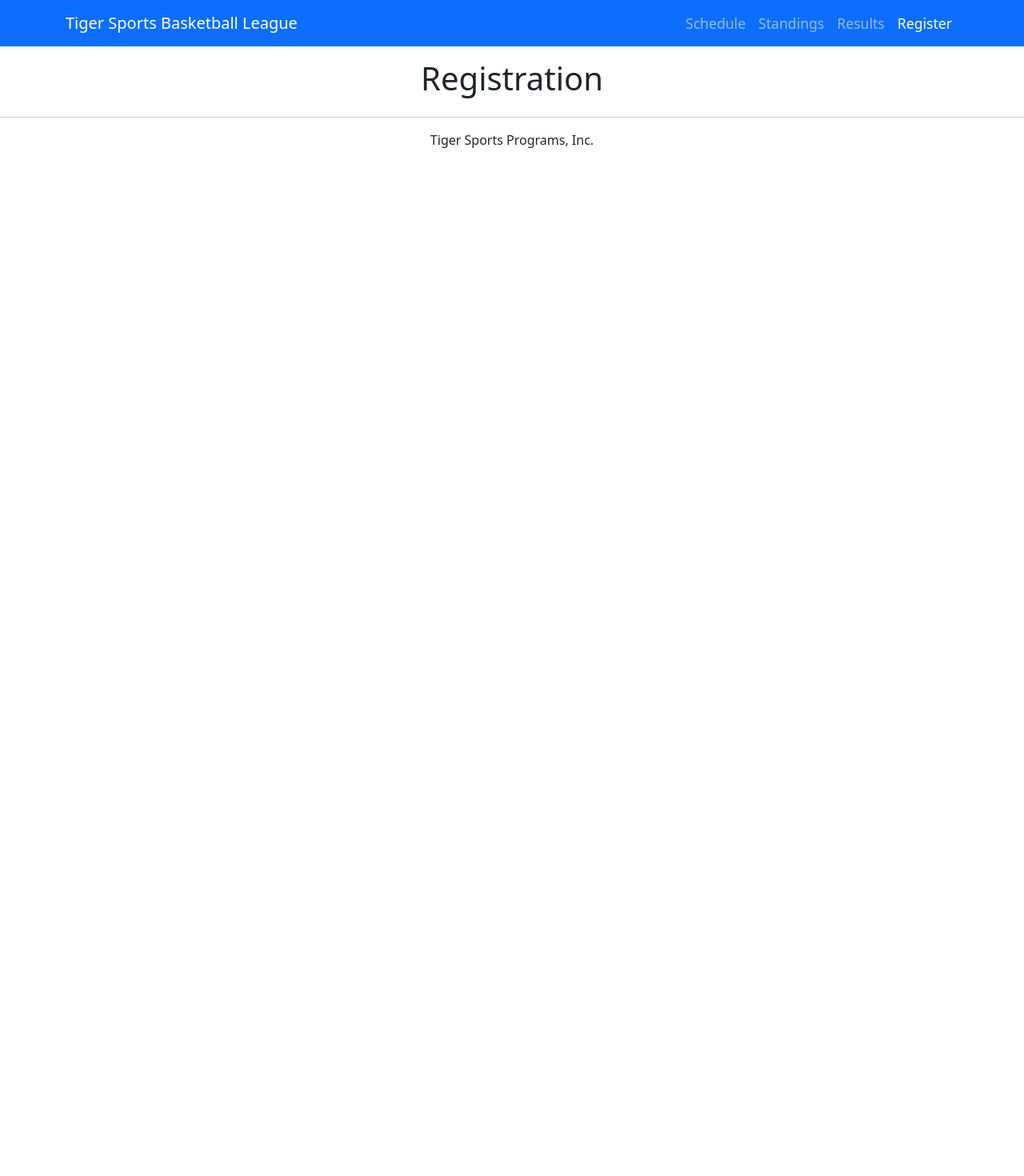
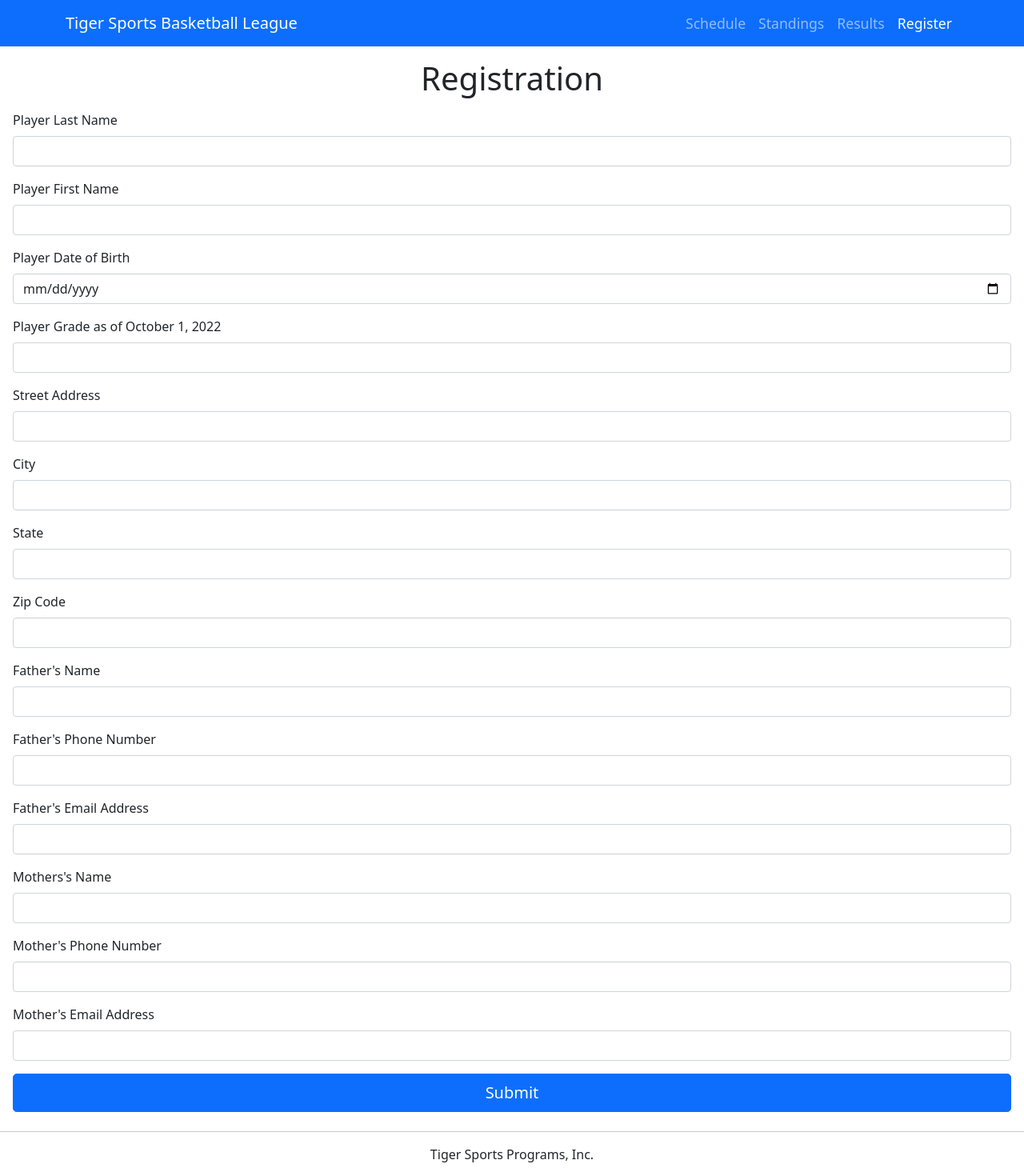
Before and after one commit to a-eiber/tigerbasketball, a React app: page /register in a window 1280 px wide. Shown: the top 1470 px of the page at 80% size. Before the commit the page ends 800 px from the top, so only its background shows below. Built offline with nearby package versions, Linux system fonts and the light colour scheme.

Commit message:
updated register page

```diff
--- /dev/null
+++ b/client/components/HelperFunctions.js
@@ -0,0 +1,15 @@
+import { useState } from 'react';
+
+export const useForm = (initialValues) => {
+  const [values, setValues] = useState(initialValues);
+
+  return [
+    values,
+    (e) => {
+      setValues({
+        ...values,
+        [e.target.name]: e.target.value,
+      });
+    },
+  ];
+};
--- a/client/components/Register.js
+++ b/client/components/Register.js
@@ -1,9 +1,167 @@
 import React from 'react';
+import { useForm } from './HelperFunctions';
+import { Button, Form } from 'react-bootstrap';
+import { useNavigate } from 'react-router-dom';
+import { useSelector, useDispatch } from 'react-redux';
+import { createPlayer } from '../store/playerSlice';
+import { toast } from 'react-toastify';
+import { injectStyle } from 'react-toastify/dist/inject-style';
 
 const Register = () => {
+  toast.configure();
+  const dispatch = useDispatch();
+  const navigate = useNavigate();
+
+  const [values, handleChange] = useForm({
+    firstName: '',
+    lastName: '',
+    dateOfBirth: '',
+    grade: '',
+    streetAddress: '',
+    city: '',
+    state: '',
+    zip: '',
+    fathersName: '',
+    fathersPhone: '',
+    fathersEmail: '',
+    mothersName: '',
+    mothersPhone: '',
+    mothersEmail: '',
+  });
+
+  const handleSubmit = (e) => {
+    e.preventDefault();
+    dispatch(createPlayer({ values }));
+    injectStyle();
+    toast.success('Player Registered!');
+    navigate('/');
+  };
+
   return (
     <div>
       <h1 className="text-center mt-3">Registration</h1>
+      <Form onSubmit={handleSubmit}>
+        <Form.Group className="mb-3 d-block">
+          <Form.Label>Player Last Name</Form.Label>
+          <Form.Control
+            name="lastName"
+            value={values.lastName}
+            onChange={handleChange}></Form.Control>
+        </Form.Group>
+
+        <Form.Group className="mb-3 d-block">
+          <Form.Label>Player First Name</Form.Label>
+          <Form.Control
+            name="firstName"
+            value={values.firstName}
+            onChange={handleChange}></Form.Control>
+        </Form.Group>
+
+        <Form.Group className="mb-3 d-block">
+          <Form.Label>Player Date of Birth</Form.Label>
+          <Form.Control
+            type="date"
+            name="dateOfBirth"
+            value={values.dateOfBirth}
+            onChange={handleChange}></Form.Control>
+        </Form.Group>
+
+        <Form.Group className="mb-3 d-block">
+          <Form.Label>Player Grade as of October 1, 2022</Form.Label>
+          <Form.Control
+            type="number"
+            name="grade"
+            value={values.grade}
+            onChange={handleChange}></Form.Control>
+        </Form.Group>
+
+        <Form.Group className="mb-3 d-block">
+          <Form.Label>Street Address</Form.Label>
+          <Form.Control
+            name="streetAddress"
+            value={values.streetAddress}
+            onChange={handleChange}></Form.Control>
+        </Form.Group>
+
+        <Form.Group className="mb-3 d-block">
+          <Form.Label>City</Form.Label>
+          <Form.Control
+            name="city"
+            value={values.city}
+            onChange={handleChange}></Form.Control>
+        </Form.Group>
+
+        <Form.Group className="mb-3 d-block">
+          <Form.Label>State</Form.Label>
+          <Form.Control
+            name="state"
+            value={values.state}
+            onChange={handleChange}></Form.Control>
+        </Form.Group>
+
+        <Form.Group className="mb-3 d-block">
+          <Form.Label>Zip Code</Form.Label>
+          <Form.Control
+            name="zip"
+            value={values.zip}
+            onChange={handleChange}></Form.Control>
+        </Form.Group>
+
+        <Form.Group className="mb-3 d-block">
+          <Form.Label>Father's Name</Form.Label>
+          <Form.Control
+            name="fathersName"
+            value={values.fathersName}
+            onChange={handleChange}></Form.Control>
+        </Form.Group>
+
+        <Form.Group className="mb-3 d-block">
+          <Form.Label>Father's Phone Number</Form.Label>
+          <Form.Control
+            name="fathersPhone"
+            value={values.fathersPhone}
+            onChange={handleChange}></Form.Control>
+        </Form.Group>
+
+        <Form.Group className="mb-3 d-block">
+          <Form.Label>Father's Email Address</Form.Label>
+          <Form.Control
+            type="email"
+            name="fathersEmail"
+            value={values.fathersEmail}
+            onChange={handleChange}></Form.Control>
+        </Form.Group>
+
+        <Form.Group className="mb-3 d-block">
+          <Form.Label>Mothers's Name</Form.Label>
+          <Form.Control
+            name="mothersName"
+            value={values.mothersName}
+            onChange={handleChange}></Form.Control>
+        </Form.Group>
+
+        <Form.Group className="mb-3 d-block">
+          <Form.Label>Mother's Phone Number</Form.Label>
+          <Form.Control
+            name="mothersPhone"
+            value={values.mothersPhone}
+            onChange={handleChange}></Form.Control>
+        </Form.Group>
+
+        <Form.Group className="mb-3 d-block">
+          <Form.Label>Mother's Email Address</Form.Label>
+          <Form.Control
+            type="email"
+            name="mothersEmail"
+            value={values.mothersEmail}
+            onChange={handleChange}></Form.Control>
+        </Form.Group>
+        <div className="d-grid gap-2">
+          <Button size="lg" type="submit">
+            Submit
+          </Button>
+        </div>
+      </Form>
     </div>
   );
 };
--- /dev/null
+++ b/client/store/playerSlice.js
@@ -0,0 +1,72 @@
+import { createSlice, createAsyncThunk } from '@reduxjs/toolkit';
+import axios from 'axios';
+
+const initialState = {
+  players: [],
+};
+
+// Create new player
+export const createPlayer = createAsyncThunk(
+  'players/create',
+  async (playerData, thunkAPI) => {
+    try {
+      const response = await axios.post('/api/players', playerData);
+      return response.data;
+    } catch (error) {
+      return thunkAPI.rejectWithValue(error.toString());
+    }
+  },
+);
+
+// Get all players
+export const getPlayers = createAsyncThunk(
+  'players/getAll',
+  async (_, thunkAPI) => {
+    try {
+      const response = await axios.get('/api/players');
+      return response.data;
+    } catch (error) {
+      return thunkAPI.rejectWithValue(error.toString());
+    }
+  },
+);
+
+// // Delete Game
+// export const deleteGame = createAsyncThunk(
+//   'games/delete',
+//   async (id, thunkAPI) => {
+//     try {
+//       const adminToken = localStorage.getItem('token');
+//       const response = await axios.delete(`/api/games/${id}`, {
+//         headers: {
+//           authorization: adminToken,
+//         },
+//       });
+//       return response.data;
+//     } catch (error) {
+//       return thunkAPI.rejectWithValue(error.toString());
+//     }
+//   },
+// );
+
+export const playerSlice = createSlice({
+  name: 'players',
+  initialState,
+  reducers: {},
+  extraReducers: (builder) => {
+    builder
+      .addCase(createPlayer.fulfilled, (state, action) => {
+        state.players.push(action.payload);
+      })
+      .addCase(getPlayers.fulfilled, (state, action) => {
+        state.players = action.payload;
+      });
+    // .addCase(deleteGame.fulfilled, (state, action) => {
+    //   state.games = state.games.filter(
+    //     (game) => game.id !== action.payload.id,
+    //   );
+    // });
+  },
+});
+
+export default playerSlice.reducer;
```
Also changed, not shown: 2 other files (tests, documents, lock files or other folders).
